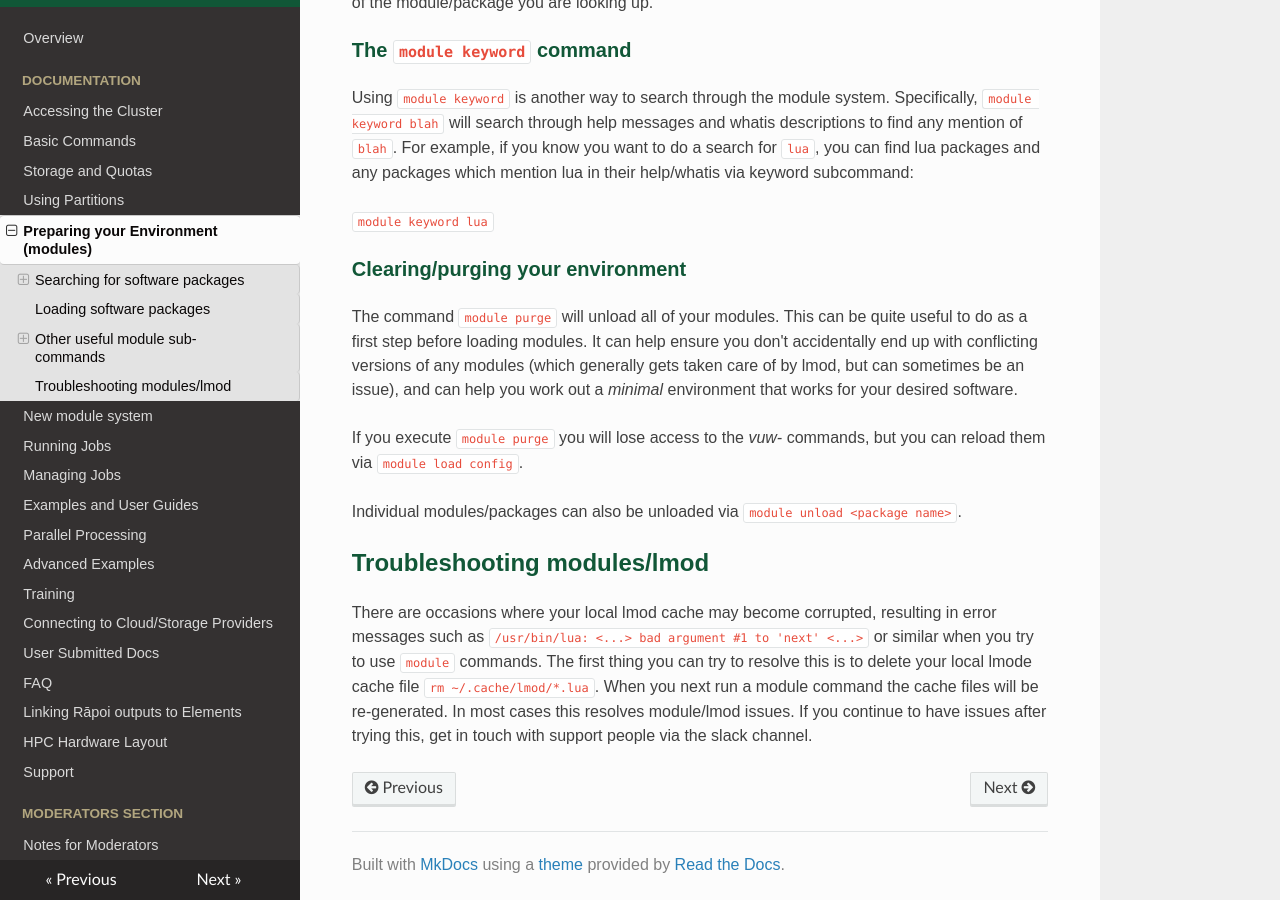
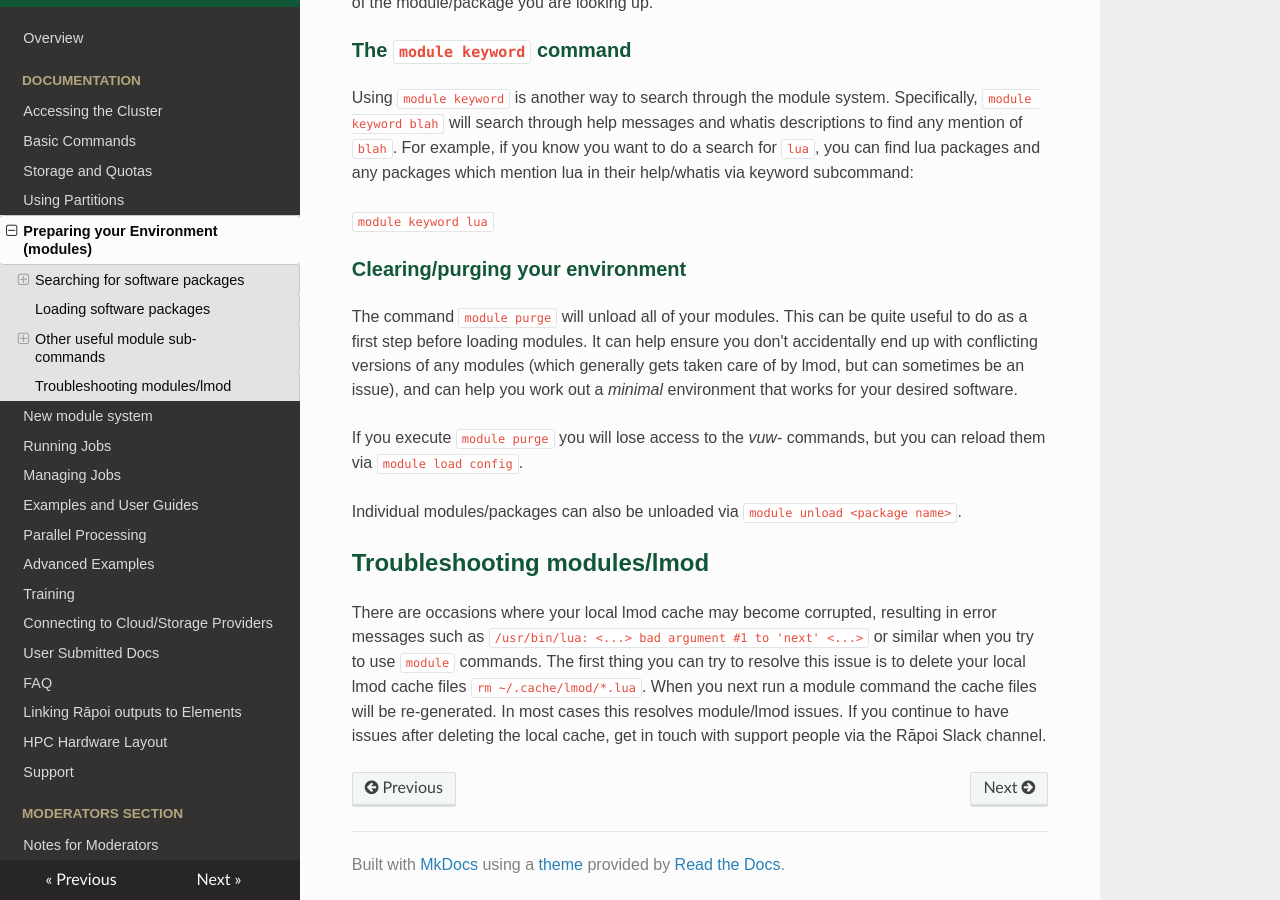
Before and after one commit to vuw-research-computing/raapoi-docs, an MkDocs documentation site: the page built from docs/environment.md, in a window 1280 px wide and 900 px high, scrolled down 4578 px. Built offline with MkDocs 1.6.1, drawn with Linux system fonts in a browser that asks for light colours; nearby versions of some CDN libraries; some web fonts are replaced; a script that is not in the unit is left out.

Commit message:
improve grammar and fix typos in preceding commits

```diff
--- a/docs/environment.md
+++ b/docs/environment.md
@@ -222,7 +222,7 @@ Individual modules/packages can also be unloaded via `module unload <package nam
 ## Troubleshooting modules/lmod
 
 There are occasions where your local lmod cache may become corrupted, resulting in error messages such as `/usr/bin/lua: <...> bad argument #1 to 'next' <...>` or similar when you try to use `module` commands.
-The first thing you can try to resolve this is to delete your local lmode cache file `rm ~/.cache/lmod/*.lua`.
+The first thing you can try to resolve this issue is to delete your local lmod cache files `rm ~/.cache/lmod/*.lua`.
 When you next run a module command the cache files will be re-generated.
 In most cases this resolves module/lmod issues.
-If you continue to have issues after trying this, get in touch with support people via the slack channel.
+If you continue to have issues after deleting the local cache, get in touch with support people via the Rāpoi Slack channel.
```
Also changed, not shown: docs/index.md (+1 -1 lines).
